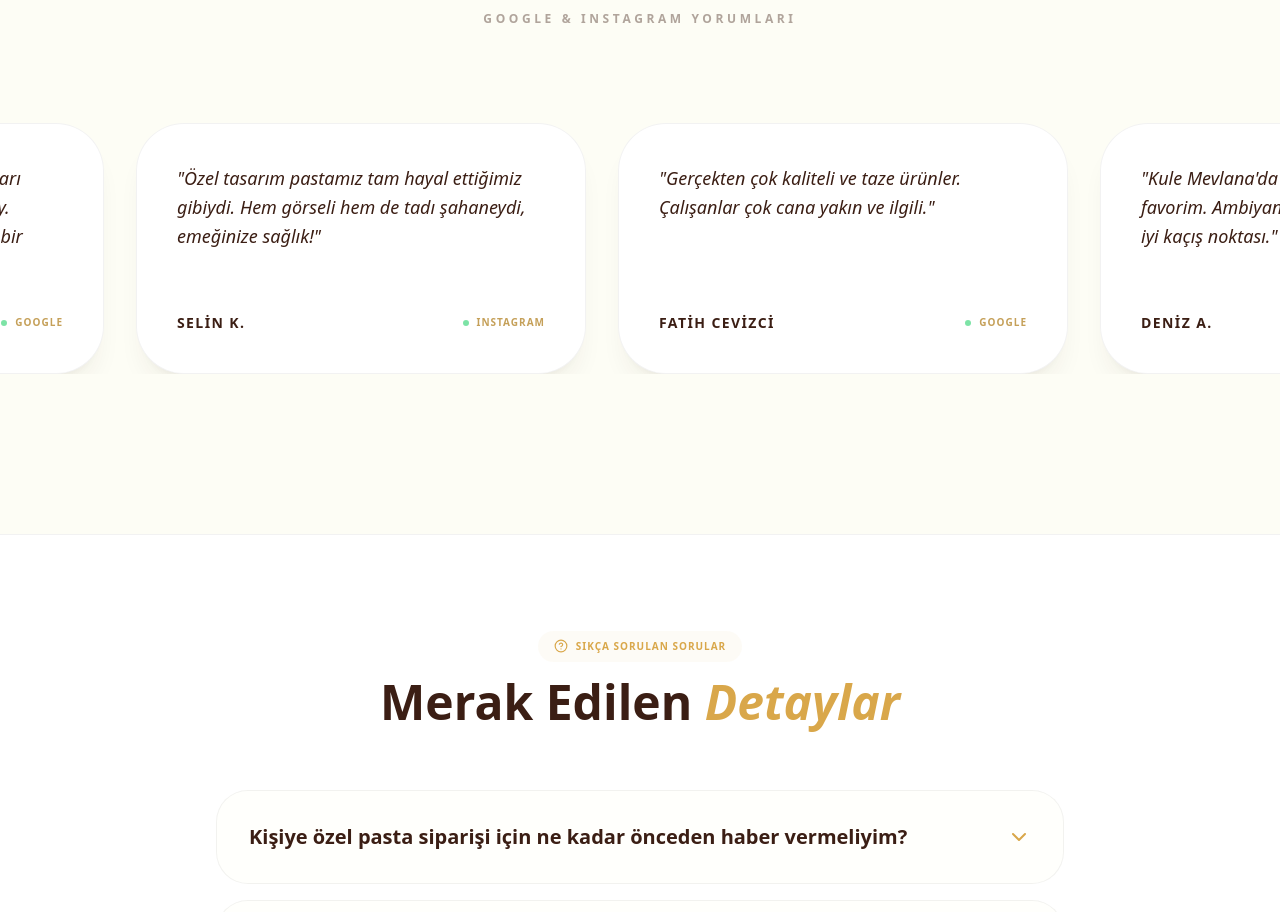
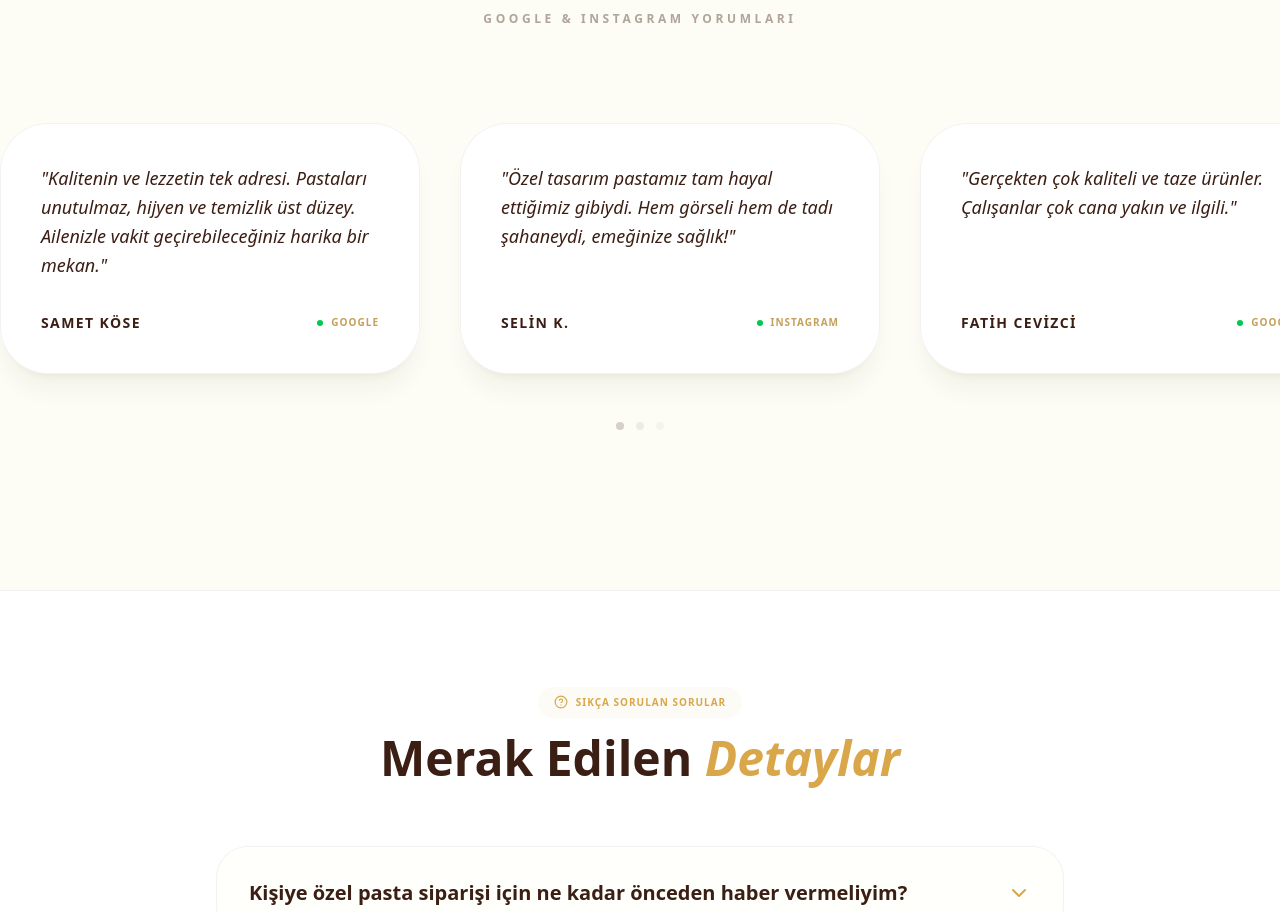
Before and after one commit to burakucarr/kulemevlanasamsun, a Next.js app: page / in a window 1280 px wide. Shown: the part 4560-5472 px from the top of the page. Built offline with nearby package versions, Linux system fonts and the light colour scheme; a web font is replaced by a local one.

Commit message:
feat: make testimonials draggable for manual interaction

```diff
--- a/src/app/page.tsx
+++ b/src/app/page.tsx
@@ -176,12 +176,14 @@ export default function Home() {
           </div>
         </div>
 
-        {/* Infinite Slider */}
-        <div className="relative flex overflow-hidden">
+        {/* Draggable Slider */}
+        <div className="relative cursor-grab active:cursor-grabbing px-4 md:px-0">
           <motion.div
-            animate={{ x: [0, -2000] }}
-            transition={{ duration: 40, repeat: Infinity, ease: "linear" }}
-            className="flex gap-8 whitespace-nowrap"
+            drag="x"
+            dragConstraints={{ right: 0, left: -2500 }}
+            dragElastic={0.1}
+            className="flex gap-6 md:gap-10"
+            style={{ width: "max-content" }}
           >
             {[
               { name: "Samet Köse", comment: "Kalitenin ve lezzetin tek adresi. Pastaları unutulmaz, hijyen ve temizlik üst düzey. Ailenizle vakit geçirebileceğiniz harika bir mekan.", platform: "Google" },
@@ -194,25 +196,30 @@ export default function Home() {
               { name: "Buse T.", comment: "Doğum günü partimiz için hazırladığınız butik kurabiyeler hem çocukların hem de bizim favorimiz oldu. Teşekkürler!", platform: "Instagram" },
               { name: "Öner Barut", comment: "Pastaları harika, tam kıvamında. Özel günlerimiz için tek adresimiz.", platform: "Google" },
               { name: "Neslihan Aktaş", comment: "Hem unlu mamülleri hem de tatlıları gerçekten çok güzel. Kesinlikle tavsiye ederim.", platform: "Google" },
-              // Duplicate for infinite loop
-              { name: "Samet Köse", comment: "Kalitenin ve lezzetin tek adresi. Pastaları unutulmaz, hijyen ve temizlik üst düzey. Ailenizle vakit geçirebileceğiniz harika bir mekan.", platform: "Google" },
-              { name: "Selin K.", comment: "Özel tasarım pastamız tam hayal ettiğimiz gibiydi. Hem görseli hem de tadı şahaneydi, emeğinize sağlık!", platform: "Instagram" },
             ].map((testi, i) => (
-              <div
+              <motion.div
                 key={i}
-                className="w-[350px] md:w-[450px] bg-white p-8 md:p-10 rounded-[3rem] border border-black/5 shadow-xl shadow-primary/5 flex flex-col justify-between whitespace-normal"
+                whileHover={{ y: -5 }}
+                className="w-[300px] md:w-[420px] bg-white p-8 md:p-10 rounded-[3rem] border border-black/5 shadow-xl shadow-primary/5 flex flex-col justify-between whitespace-normal select-none"
               >
                 <p className="text-primary font-medium italic text-base md:text-lg mb-8 leading-relaxed">"{testi.comment}"</p>
-                <div className="flex items-center justify-between">
+                <div className="flex items-center justify-between pointer-events-none">
                   <span className="font-black text-primary uppercase tracking-widest text-xs md:text-sm">{testi.name}</span>
                   <div className="flex items-center gap-2">
-                    <div className="w-1.5 h-1.5 rounded-full bg-green-500 animate-pulse" />
+                    <div className="w-1.5 h-1.5 rounded-full bg-green-500" />
                     <span className="text-secondary text-[10px] font-bold uppercase tracking-widest">{testi.platform}</span>
                   </div>
                 </div>
-              </div>
+              </motion.div>
             ))}
           </motion.div>
+
+          {/* Drag Hint - Desktop Only */}
+          <div className="hidden md:flex justify-center mt-12 gap-3 opacity-20">
+             <div className="w-2 h-2 rounded-full bg-primary" />
+             <div className="w-2 h-2 rounded-full bg-primary/40" />
+             <div className="w-2 h-2 rounded-full bg-primary/20" />
+          </div>
         </div>
       </section>
 
```
